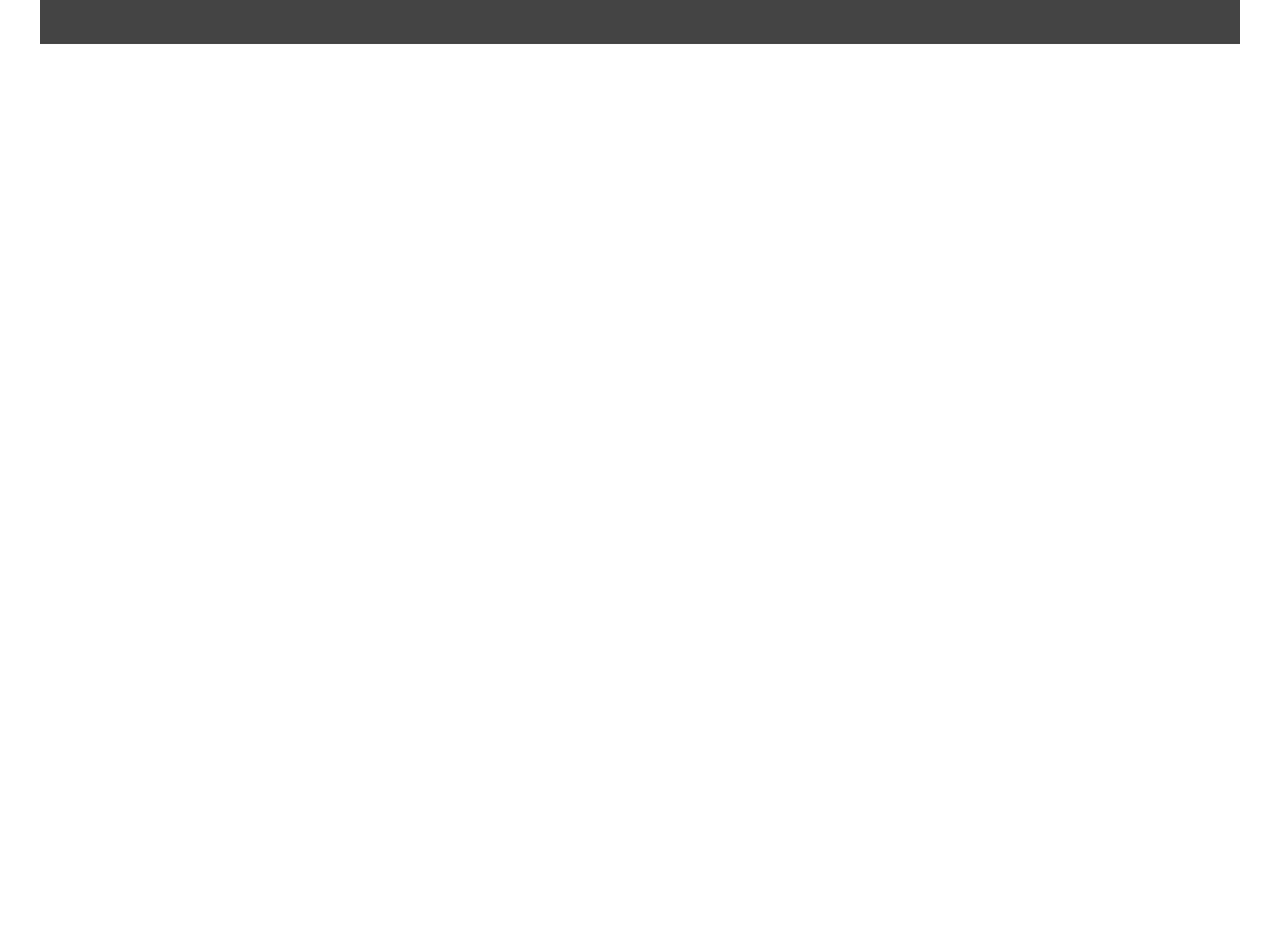
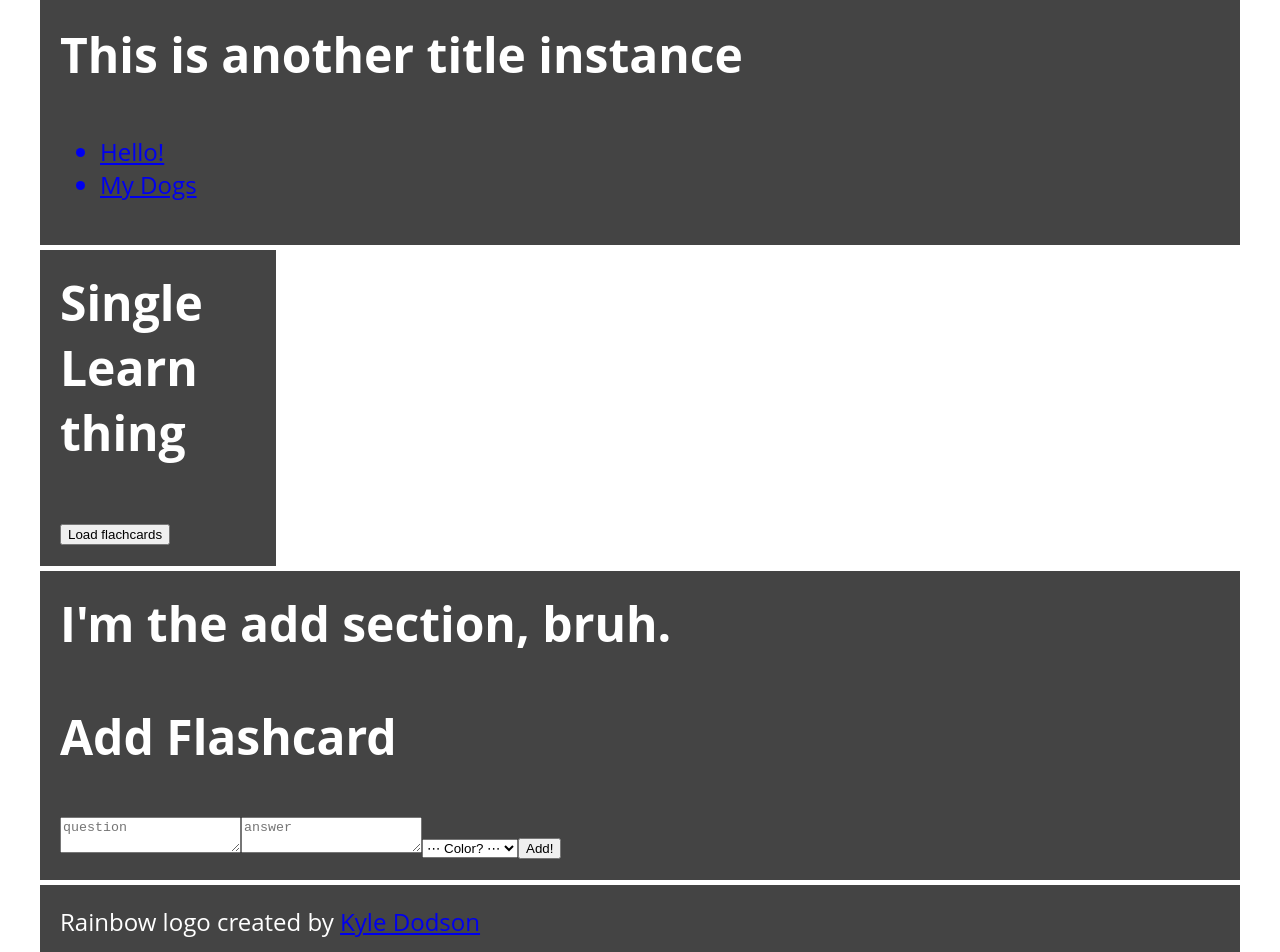
Before and after one commit to jeninedrew/learn, a React (Create React App) app: page / in a window 1280 px wide. Shown: the part 700-1652 px from the top of the page. Before the commit the page ends 800 px from the top, so only its background shows below. Built offline with nearby package versions, Linux system fonts and the light colour scheme.

Commit message:
state state state

```diff
--- /dev/null
+++ b/src/components/Add.js
@@ -0,0 +1,16 @@
+import React, { Component } from "react";
+import AddFlashcard from "./AddFlashcard";
+import "../css/Add.css";
+
+class Add extends Component {
+  render() {
+    return (
+      <div className="Add">
+        <h1> I'm the add section, bruh.</h1>
+        <AddFlashcard />
+      </div>
+    );
+  }
+}
+
+export default Add;
--- /dev/null
+++ b/src/components/AddFlashcard.js
@@ -0,0 +1,46 @@
+import React, { Component } from "react";
+
+class AddFlashcard extends Component {
+  questionRef = React.createRef();
+  answerRef = React.createRef();
+  colorRef = React.createRef();
+
+  createFlashcard = event => {
+    // Stop the form from submitting!
+    event.preventDefault();
+    console.log(this.colorRef.value.value);
+    // Pull the values out of the form
+  };
+  render() {
+    return (
+      <div className="add-flashcard">
+        <h1> Add Flashcard</h1>
+        <form onSubmit={this.createFlashcard}>
+          <textarea
+            name="question"
+            ref={this.questionRef}
+            type="text"
+            placeholder="question"
+          />
+          <textarea
+            name="answer"
+            ref={this.answerRef}
+            type="text"
+            placeholder="answer"
+          />
+          <select name="color" ref={this.colorRef}>
+            <option default value="0">
+              ⋯ Color? ⋯
+            </option>
+            <option value="1">Red</option>
+            <option value="2">Orange</option>
+            <option value="3">Yellow</option>
+          </select>
+          <button type="submit">Add!</button>
+        </form>
+      </div>
+    );
+  }
+}
+
+export default AddFlashcard;
--- a/src/components/App.js
+++ b/src/components/App.js
@@ -1,15 +1,22 @@
-import React, { Component } from "react";
+import React, { Component, Fragment } from "react";
 import "../css/App.css";
 import Header from "./Header";
-import Panel from "./Panel";
+import Learn from "./Learn";
+import Add from "./Add";
 import Footer from "./Footer";
+import data, { flashcards } from "./json/data.json";
 
 class App extends Component {
   render() {
     return (
       <div className="App">
-        <Header />
-        <Panel />
+        <Header appTitle="This is title" />
+        <Header appTitle="This is another title instance" />
+        <Fragment className="learns">
+          {/* Return children with no wrapper for Grid! React.Fragment renders out to nothing! */}
+          <Learn />
+        </Fragment>
+        <Add />
         <Footer />
       </div>
     );
--- a/src/components/Header.js
+++ b/src/components/Header.js
@@ -8,6 +8,7 @@ class Header extends Component {
     return (
       <header className="Header">
         <img src={logo} className="Header-logo" alt="logo" />
+        <h1>{this.props.appTitle}</h1>
         <Menu />
       </header>
     );
--- a/src/components/Hello.js
+++ b/src/components/Hello.js
@@ -1,5 +1,4 @@
 import React from "react";
-import "../css/Footer.css";
 
 const Hello = () => <h1 className="Hello">My name is J9 aka The Rock</h1>;
 
--- /dev/null
+++ b/src/components/Learn.js
@@ -0,0 +1,16 @@
+import React, { Component } from "react";
+
+class Learn extends Component {
+  render() {
+    return (
+      <div className="single-learn">
+        <h1>Single Learn thing</h1>
+        <button className="button" onClick="">
+          Load flachcards
+        </button>
+      </div>
+    );
+  }
+}
+
+export default Learn;
--- a/src/components/Menu.js
+++ b/src/components/Menu.js
@@ -1,20 +1,14 @@
 import React, { Component } from "react";
 
 class Menu extends Component {
-  goToStore() {
-    alert("Going to Store");
-  }
   render() {
     return (
       <ul>
-        <a href="/" onClick={this.goToStore}>
+        <a href="/hello">
           <li>Hello!</li>
         </a>
-        <a href="/" onClick={this.goToStore}>
-          <li>Quote</li>
-        </a>
-        <a href="/" onClick={this.goToStore}>
-          <li>Dog Pic</li>
+        <a href="/my-dogs">
+          <li>My Dogs</li>
         </a>
       </ul>
     );
--- /dev/null
+++ b/src/components/MyDogs.js
@@ -0,0 +1,20 @@
+import React, { Component } from "react";
+import data, { dogs } from "./json/data.json";
+
+class MyDogs extends Component {
+  render() {
+    return (
+      <ul>
+        {dogs.map(function(eachDoggie) {
+          return (
+            <li>
+              {eachDoggie.id} - {eachDoggie.title} - {eachDoggie.url}
+            </li>
+          );
+        })}
+      </ul>
+    );
+  }
+}
+
+export default MyDogs;
--- a/src/components/Panel.js
+++ /dev/null
@@ -1,15 +0,0 @@
-import React, { Component } from "react";
-
-class Panel extends Component {
-  render() {
-    return (
-      <React.Fragment>
-        {/* Return children with no wrapper for Grid! React.Fragment renders out to nothing! */}
-        <h1>placeholder</h1>
-        {/* This is where all the learn panels will go... */}
-      </React.Fragment>
-    );
-  }
-}
-
-export default Panel;
--- a/src/components/Router.js
+++ b/src/components/Router.js
@@ -1,12 +1,17 @@
 import React from "react";
 import { BrowserRouter, Route, Switch } from "react-router-dom";
 import App from "./App";
+import Hello from "./Hello";
+import MyDogs from "./MyDogs";
 import NotFound from "./NotFound";
 
 const Router = () => (
   <BrowserRouter>
     <Switch>
       <Route exact path="/" component={App} />
+      <Route exact path="/learning" component={App} />
+      <Route exact path="/hello" component={Hello} />
+      <Route exact path="/my-dogs" component={MyDogs} />
       <Route exact path="/learning" component={App} />
       <Route path="/learning/:learnId" component={App} />
       <Route component={NotFound} />
--- /dev/null
+++ b/src/components/json/data.json
@@ -0,0 +1,30 @@
+{
+  "flashcards": [
+    {
+      "id": 1,
+      "question": "What the heck is JSX? When are you using it in a React app?",
+      "answer": "Dunno yet. Templating language?",
+      "date-asked": null,
+      "times-asked": 0
+    },
+    {
+      "id": 2,
+      "question": "What is aria all about? And what are the downsides?",
+      "answer": "I wanna look this up.",
+      "date-asked": "2018-06-13",
+      "times-asked": 1
+    }
+  ],
+  "dogs": [
+    {
+      "id": 1,
+      "title": "Ernie face",
+      "url": "https://placekitten.com/200/300"
+    },
+    {
+      "id": 2,
+      "title": "LB and Ernie playing",
+      "url": "https://placekitten.com/200/300"
+    }
+  ]
+}
--- /dev/null
+++ b/src/css/Add.css
@@ -0,0 +1,4 @@
+.Add {
+  flex: 0 1 100%;
+  grid-column: 1 / -1;
+}
```
